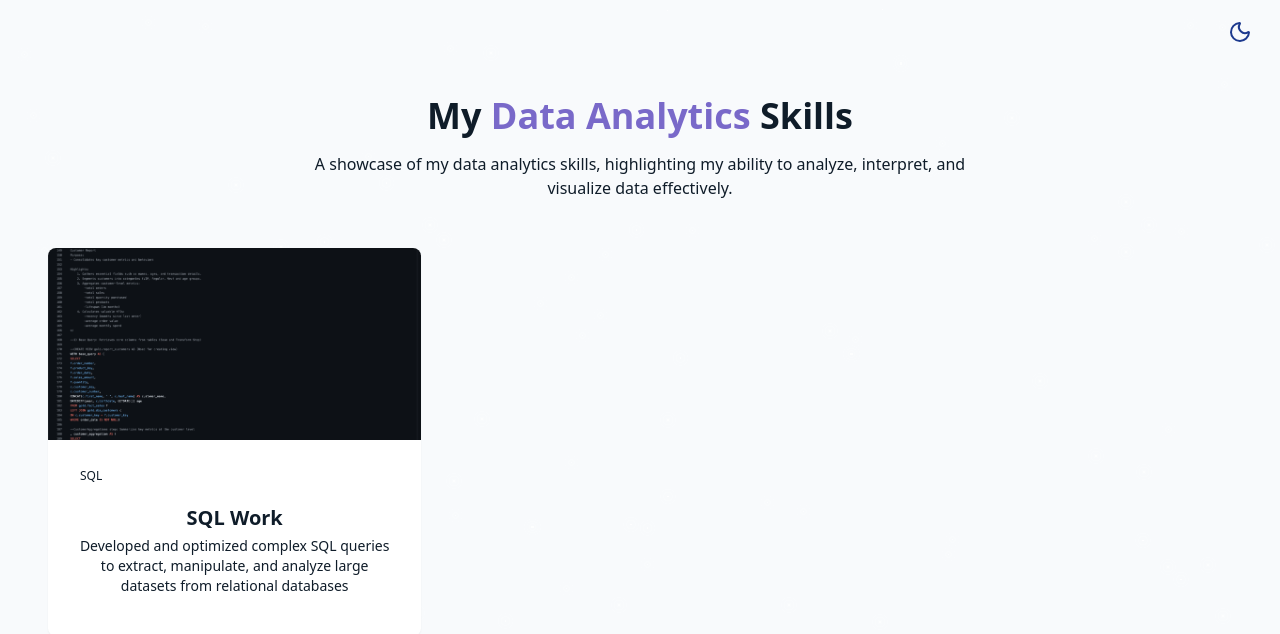
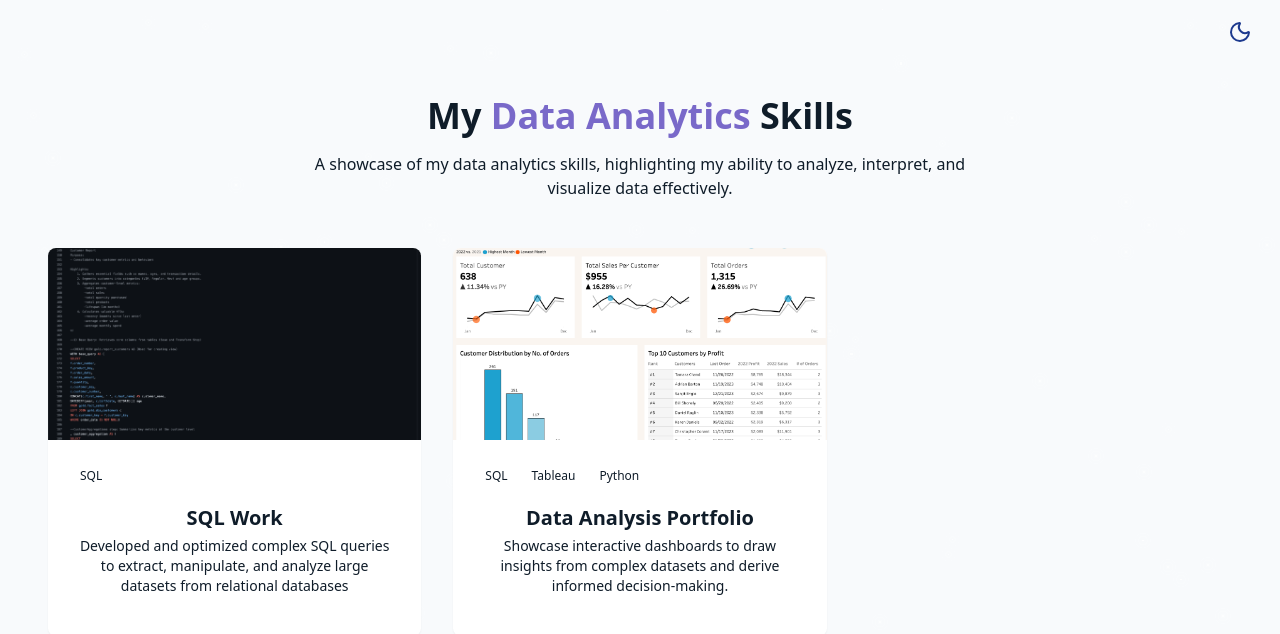
Before and after one commit to gtj1227/Portfolio, a React (Vite) app: page /DASection in a window 1280 px wide. Shown: the top 634 px of the page. Built offline with nearby package versions, Linux system fonts and the light colour scheme.

Commit message:
Edit Data Analysis project section

```diff
--- a/src/Pages/DASection.jsx
+++ b/src/Pages/DASection.jsx
@@ -10,6 +10,13 @@ const projects = [
         imageUrl: "/projects/test.png",
         projectUrl: "https://github.com/gtj1227/Warehouse-Analytics/tree/main",
         tags: ["SQL"] // Add tags property to fix error
+    },
+    {
+        title: "Data Analysis Portfolio",
+        description: "Showcase interactive dashboards to draw insights from complex datasets and derive informed decision-making.",
+        imageUrl: "/projects/DA.png",
+        projectUrl: "https://public.tableau.com/app/profile/george.jereos.iii/vizzes",
+        tags: ["SQL", "Tableau", "Python"]
     }
 ]
     return (
```
